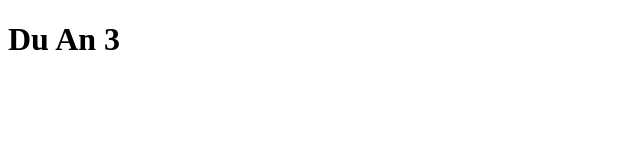
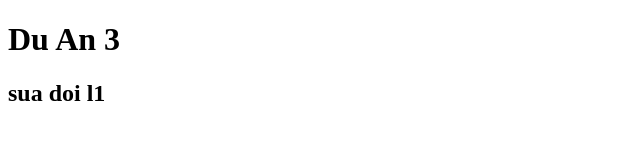
Before and after one commit to TuanbAnh/duan3, a plain HTML site: page index.html in a window 1280 px wide. Shown: the whole page, without its empty margins (0-640 px from the left). Drawn offline with Linux system fonts and the light colour scheme.

Commit message:
sua doi lan 1

```diff
--- a/index.html
+++ b/index.html
@@ -7,5 +7,6 @@
   </head>
   <body>
     <h1>Du An 3</h1>
+    <h2>sua doi l1</h2>
   </body>
 </html>
```
